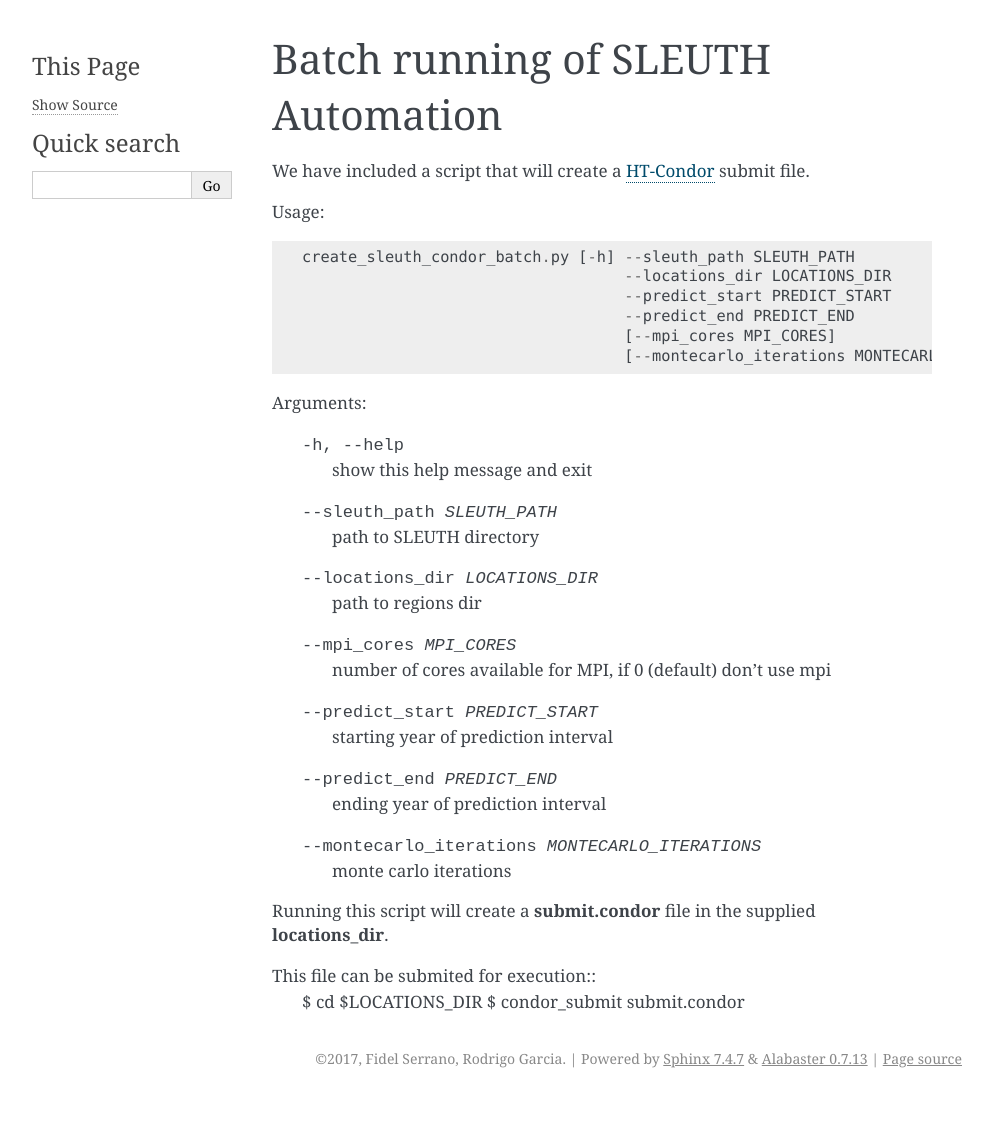
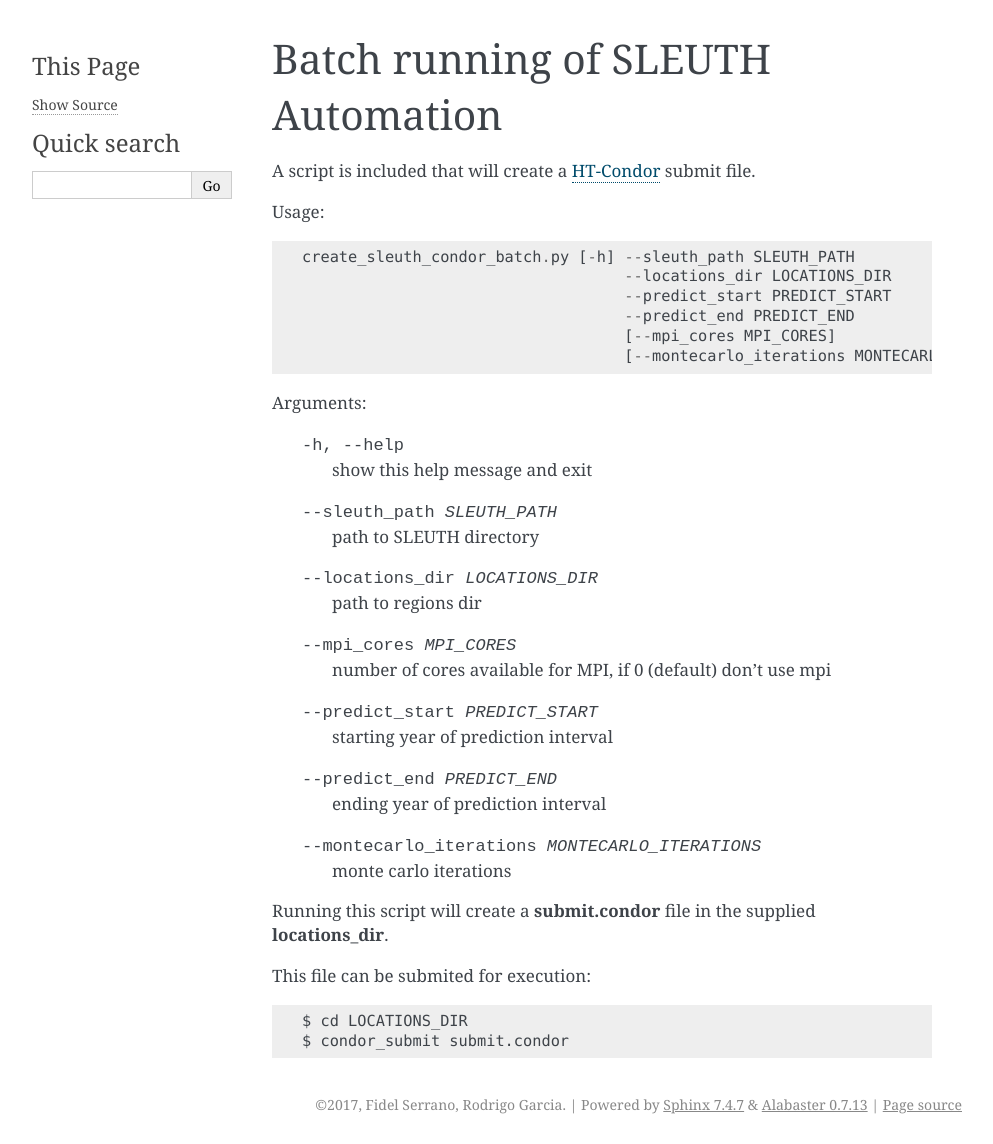
Before and after one commit to sostenibilidad-unam/sleuth_automation, a Sphinx documentation site: the page built from doc/batch.rst, in a window 1280 px wide. Shown: the whole page, without its empty margins (148-1141 px from the left). Built offline with Sphinx 7.4.7, drawn with Linux system fonts in a browser that asks for light colours; before the commit the page ends 1098 px from its top, so only the background shows below that.

```diff
--- a/doc/batch.rst
+++ b/doc/batch.rst
@@ -1,8 +1,8 @@
-=======================
+===================================
  Batch running of SLEUTH Automation
-=======================
+===================================
 
-We have included a script that will create a HT-Condor_ submit file.
+A script is included that will create a HT-Condor_ submit file.
 
 .. _HT-Condor: https://research.cs.wisc.edu/htcondor/
 
@@ -36,6 +36,8 @@ Arguments:
 Running this script will create a **submit.condor** file in the
 supplied **locations_dir**.
 
+
 This file can be submited for execution::
-    $ cd $LOCATIONS_DIR
+
+    $ cd LOCATIONS_DIR
     $ condor_submit submit.condor
--- a/doc/conf.py
+++ b/doc/conf.py
@@ -98,7 +98,7 @@ html_theme = 'alabaster'
 # Add any paths that contain custom static files (such as style sheets) here,
 # relative to this directory. They are copied after the builtin static files,
 # so a file named "default.css" will overwrite the builtin "default.css".
-html_static_path = ['_static']
+# html_static_path = ['_static']
 
 
 # -- Options for HTMLHelp output ------------------------------------------
--- a/doc/index.rst
+++ b/doc/index.rst
@@ -16,6 +16,7 @@ This project aims to ease the running of SLEUTH_, an urban growth model.
    :maxdepth: 1
    :caption: Contents:
 
+   installation
    api
    cli
    batch
```
Also changed, not shown: doc/installation.rst (added, +17 -0 lines).
